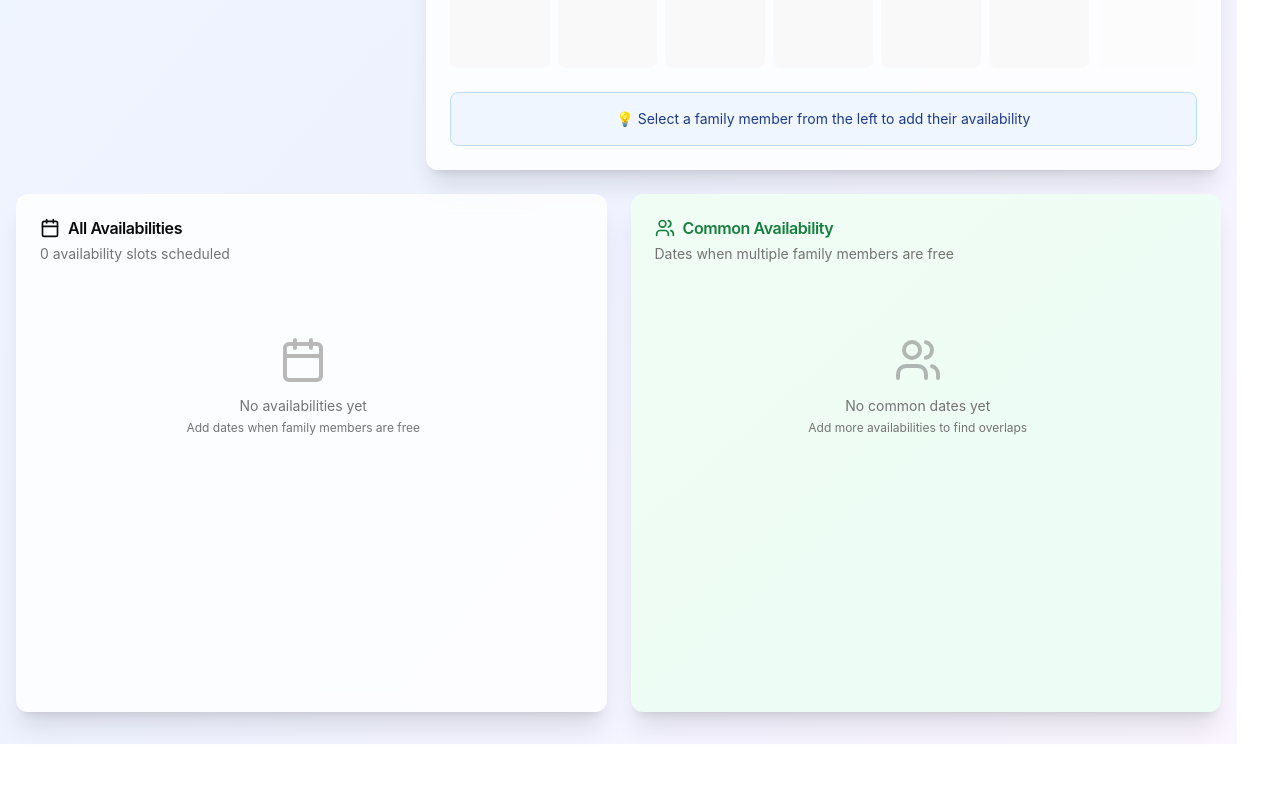
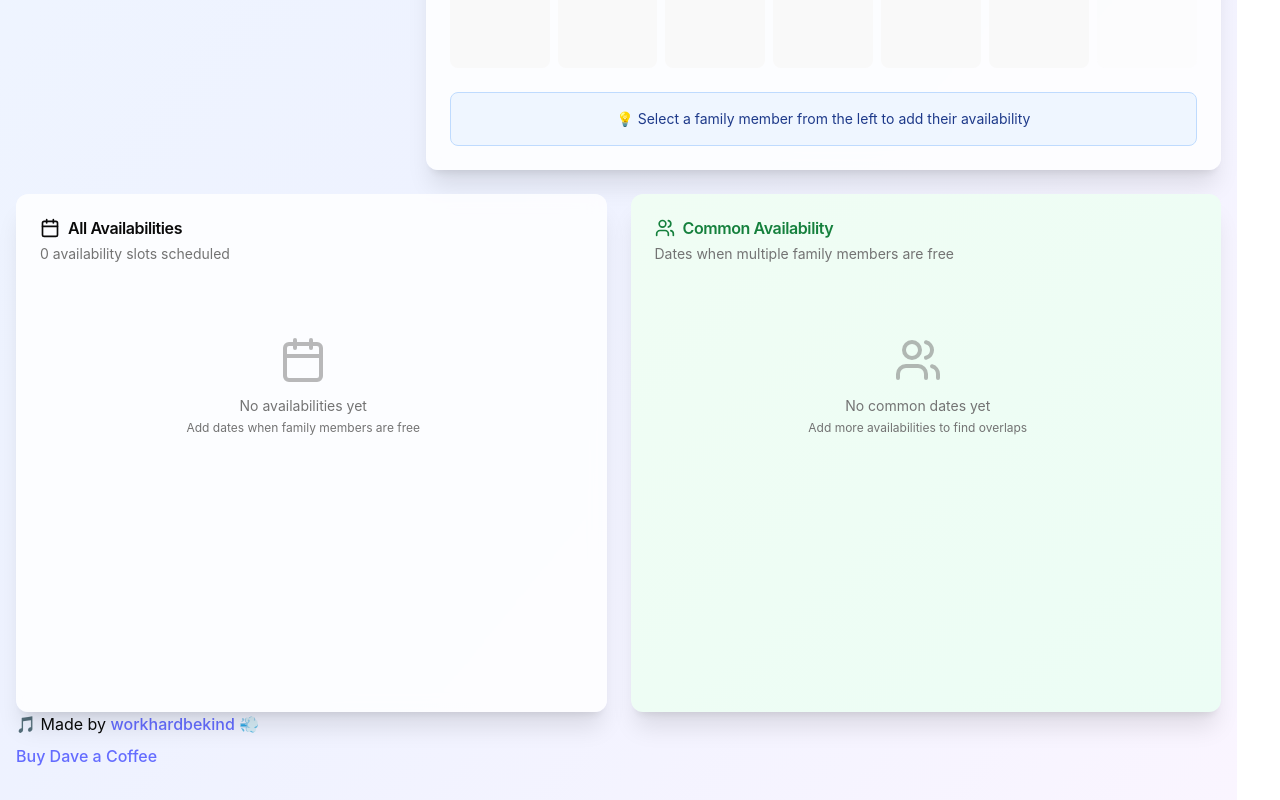
Before and after one commit to workhardbekind/hamfam, a React (Vite) app: page / in a window 1280 px wide. Shown: the part 709-1509 px from the top of the page. Before the commit the page ends 1453 px from the top, so only its background shows below. Built offline with nearby package versions, Linux system fonts and the light colour scheme.

Commit message:
donation added

```diff
--- a/src/App.tsx
+++ b/src/App.tsx
@@ -129,6 +129,8 @@ function App() {
               onUpdateAvailability={updateAvailability}
             />
           </div>
+          <p>🎵 Made by <a href="https://github.com/workhardbekind/fartsy">workhardbekind</a>  💨</p>
+          <p className="mt-2"><a href="https://ko-fi.com/districtdave">Buy Dave a Coffee</a></p>
         </main>
 
         <Toaster />
```
